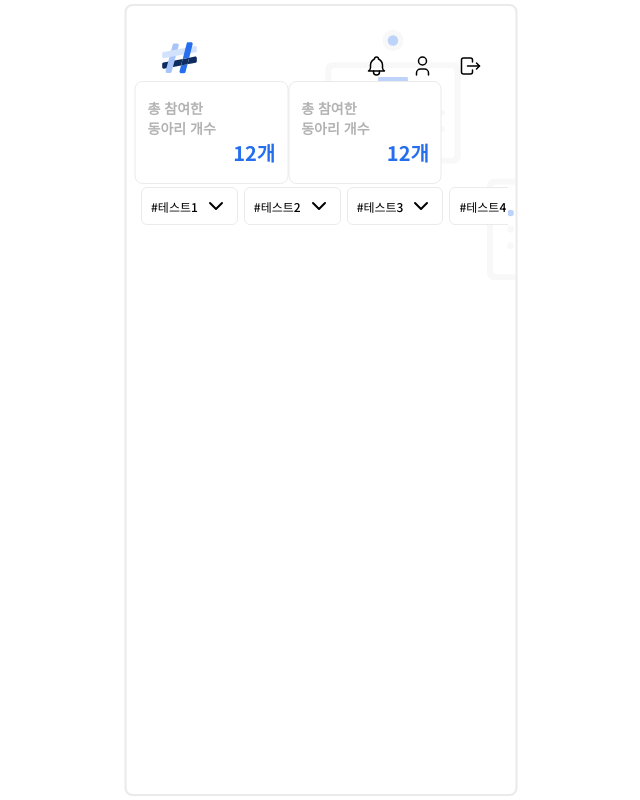
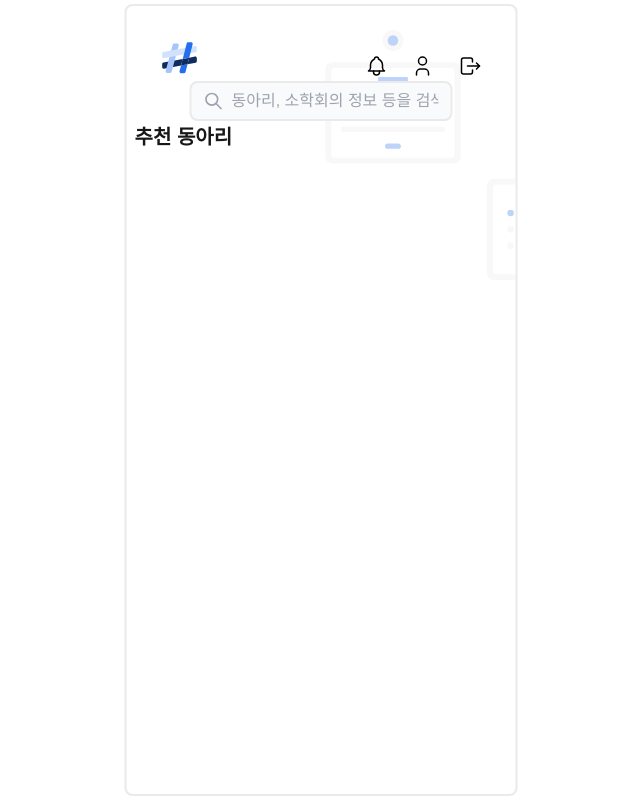
Before and after one commit to Ajou-DB-2024/ProjectNONAME-FE, a Next.js app: page / in a window 1280 px wide. Shown: the whole page, without its empty margins (319-959 px from the left). Built offline with nearby package versions, Linux system fonts and the light colour scheme.

Commit message:
refactor: testpage  정리

```diff
--- a/src/app/page.tsx
+++ b/src/app/page.tsx
@@ -1,8 +1,10 @@
 "use client";
 
 import BriefBlock from "@/components/common/BriefBlock";
+import GroupingTitle, { GROUPING_TITLE_TYPE } from "@/components/common/GroupingTitle";
 import Navbar from "@/components/common/Navbar";
 import RecruitFilter from "@/components/common/RecruitFilter";
+import SearchBlock from "@/components/common/SearchBlock";
 import TagBlock from "@/components/common/TagBlock";
 import TagSelector from "@/components/common/TagSelector";
 import { useState } from "react";
@@ -12,69 +14,15 @@ export default function ServiceWrap() {
   return (
     <section>
       <Navbar/>
-      <section style={{
-        display: "flex",
-        flexDirection: "row"
-      }}>
-        <BriefBlock title="총 참여한 동아리 개수" unit="개">{12}</BriefBlock>
-        <BriefBlock title="총 참여한 동아리 개수" unit="개">{12}</BriefBlock>
-      </section>
       {/* <TagBlock multiSelect={true} selected={checked} onClick={() => setChecked(p => !p)}>abc</TagBlock> */}
       <section style={{
         width: "100%",
       }}>
-      <RecruitFilter filters={[
-        { category: {
-            id: "test1",
-            text: "테스트1"
-          }, selections: [
-            { text: "aaaa", value: "aaaa1" },
-            { text: "bbbb", value: "bbbb1" },
-            { text: "cccc", value: "cccc1" },
-            { text: "dddd", value: "dddd1" },
-          ]
-        },
-        { category: {
-            id: "test2",
-            text: "테스트2"
-          }, selections: [
-            { text: "aaaa", value: "aaaa2" },
-            { text: "bbbb", value: "bbbb2" },
-            { text: "cccc", value: "cccc2" },
-            { text: "dddd", value: "dddd2" },
-          ]
-        },
-        { category: {
-            id: "test3",
-            text: "테스트3"
-          }, selections: [
-            { text: "aaaa", value: "aaaa3" },
-            { text: "bbbb", value: "bbbb3" },
-            { text: "cccc", value: "cccc3" },
-            { text: "dddd", value: "dddd3" },
-          ]
-        },
-        { category: {
-            id: "test4",
-            text: "테스트4"
-          }, selections: [
-            { text: "aaaa", value: "aaaa4" },
-            { text: "bbbb", value: "bbbb4" },
-            { text: "cccc", value: "cccc4" },
-            { text: "dddd", value: "dddd4" },
-          ]
-        },
-        { category: {
-            id: "test5",
-            text: "테스트5"
-          }, selections: [
-            { text: "aaaa", value: "aaaa5" },
-            { text: "bbbb", value: "bbbb5" },
-            { text: "cccc", value: "cccc5" },
-            { text: "dddd", value: "dddd5" },
-          ]
-        }
-      ]}/>
+      <SearchBlock placeholder={"동아리, 소학회의 정보 등을 검색해보세요"} />
+      <GroupingTitle
+        type={GROUPING_TITLE_TYPE.KIND}
+        desc={"추천 동아리"} title={"이런 동아리는 어때요?"}
+      />
       </section>
     </section>
   );
```
